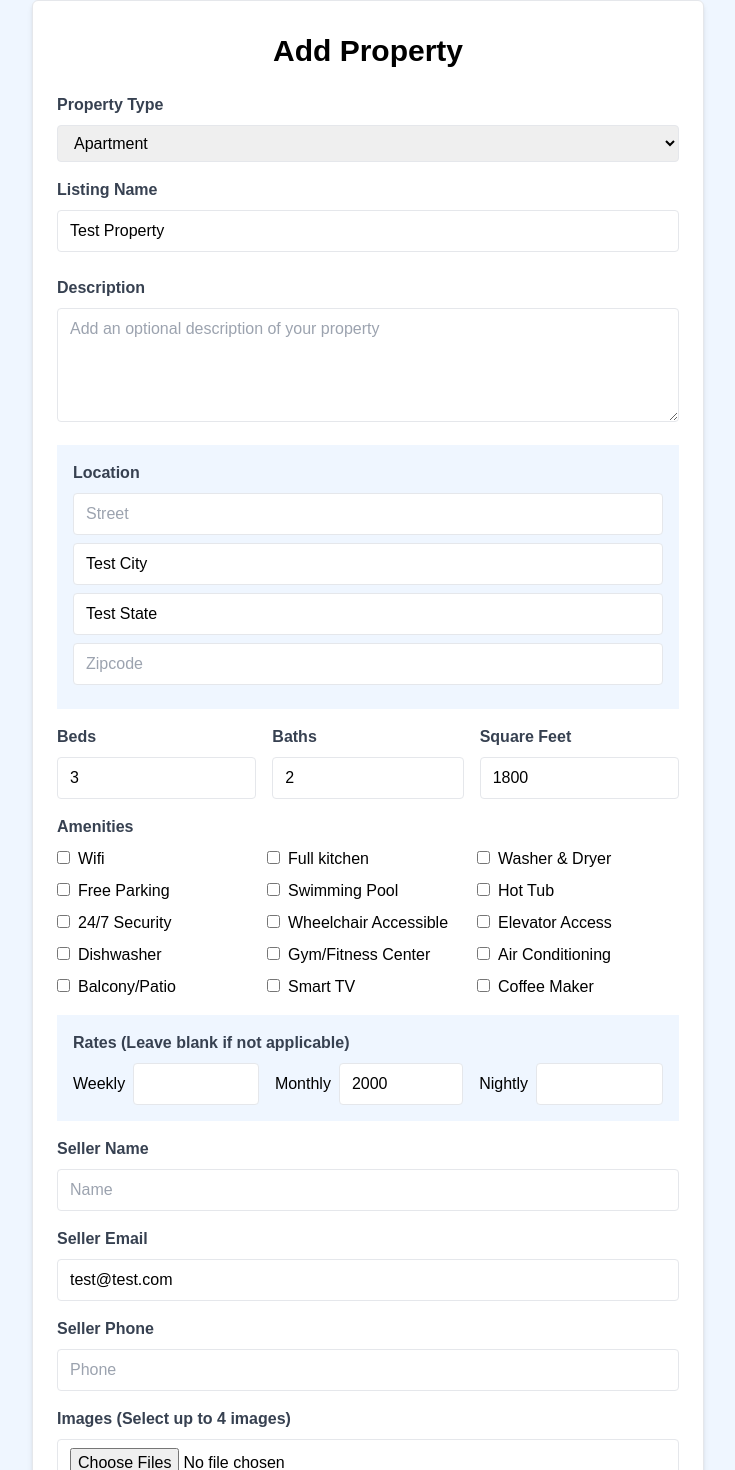
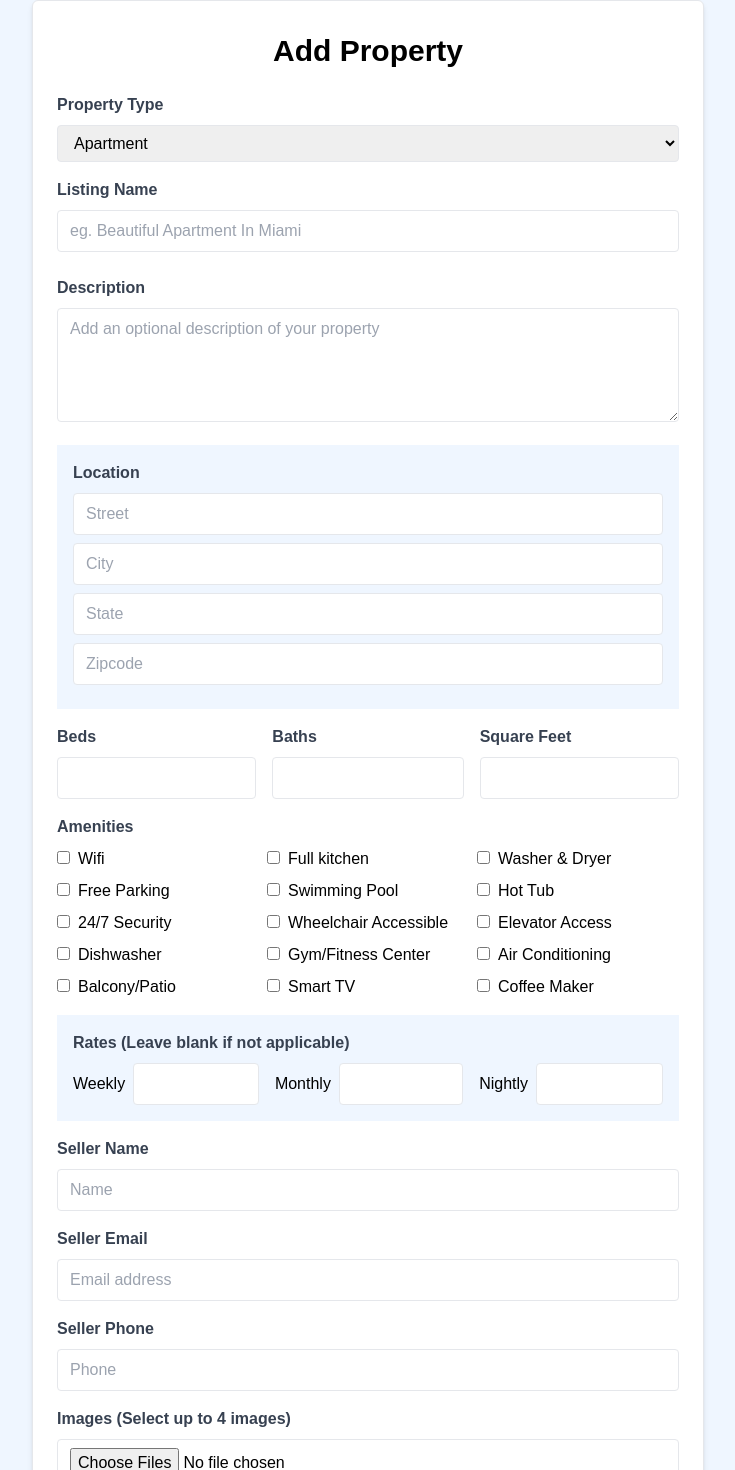
Before and after one commit to manutdmohit/property-legends, a Next.js app: page /properties/add in a window 1280 px wide. Shown: the part 177-1647 px from the top of the page, without its empty margins (272-1007 px from the left). Built offline with nearby package versions, Linux system fonts and the light colour scheme; no server answers.

Commit message:
Remove default fields

```diff
--- a/components/PropertyAddForm.jsx
+++ b/components/PropertyAddForm.jsx
@@ -4,27 +4,27 @@
 
 const PropertyAddForm = () => {
   const [fields, setFields] = useState({
-    type: 'Apartment',
-    name: 'Test Property',
+    type: '',
+    name: '',
     description: '',
     location: {
       street: '',
-      city: 'Test City',
-      state: 'Test State',
+      city: '',
+      state: '',
       zipcode: '',
     },
-    beds: '3',
-    baths: '2',
-    square_feet: '1800',
+    beds: '',
+    baths: '',
+    square_feet: '',
     amenities: [],
     rates: {
       weekly: '',
-      monthly: '2000',
+      monthly: '',
       nightly: '',
     },
     seller_info: {
       name: '',
-      email: 'test@test.com',
+      email: '',
       phone: '',
     },
     images: [],
```
